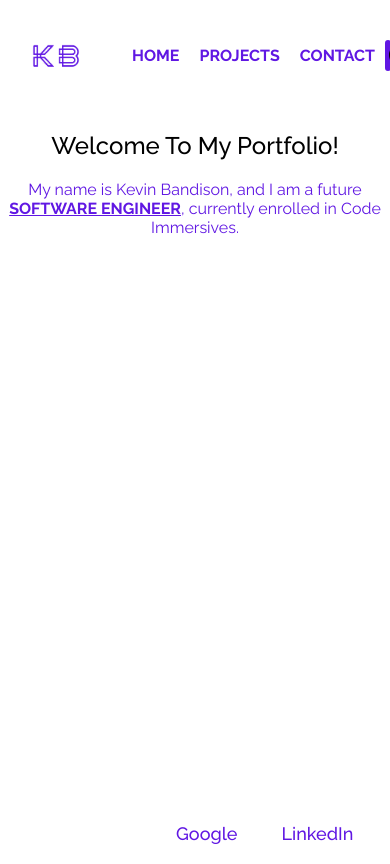
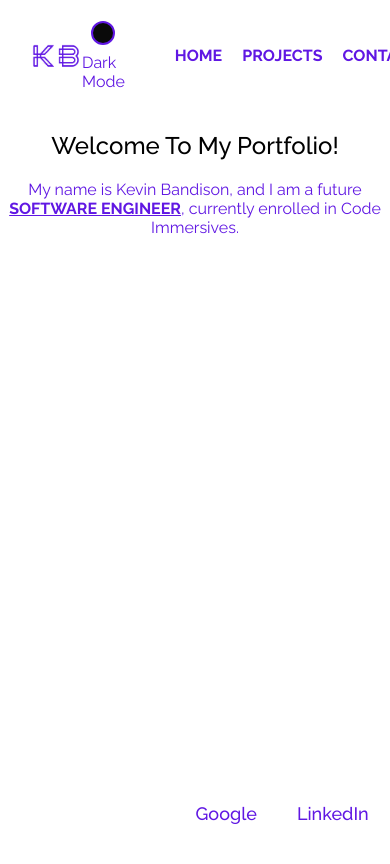
Before and after one commit to Kbandison/my-portfolio, a plain HTML site: page index.html in a window 390 px wide. Shown: the top 864 px of the page. Drawn offline with Linux system fonts and the light colour scheme.

Commit message:
added more style and a dark mode button

```diff
--- a/index.html
+++ b/index.html
@@ -17,6 +17,12 @@
     <header class="header">
       <nav id="top-page">
         <img src="img/KBLogo1purp.png" alt="logo" />
+        <div class="mobile-switch">
+          <div class="mbl-btn"></div>
+          <br />
+          <br />
+          <label>Dark Mode</label>
+        </div>
         <ul class="menu">
           <li class="menu-item">HOME</li>
           <li class="menu-item">PROJECTS</li>
--- a/index.js
+++ b/index.js
@@ -7,6 +7,12 @@ let page = document.querySelector("body");
 let slider = document.querySelector("#switch-btn");
 
 let banner = document.querySelector("#title");
+
+let mobileSwitch = document.querySelector(".mobile-switch");
+
+let mobileButton = document.querySelector(".mbl-btn");
+
+let mobileSwitchLabel = document.querySelector(".mobile-switch label");
 
 button.addEventListener("click", () => {
   button.classList.toggle("dark");
@@ -24,3 +30,24 @@ button.addEventListener("click", () => {
     banner.style.color = "#6017e3";
   }
 });
+
+mobileSwitch.addEventListener("click", () => {
+  mobileSwitch.classList.toggle("dark");
+
+  if (mobileSwitch.classList.contains("dark")) {
+    page.style.backgroundColor = "rgba(10, 10, 10)";
+    page.style.transition = "200ms ease-in-out";
+    button.style.backgroundColor = "rgba(30,30,30)";
+    slider.style.borderColor = "#6017e3";
+    banner.style.color = "white";
+    mobileSwitchLabel.innerText = "Light Mode";
+    mobileButton.style.backgroundColor = "white";
+  } else {
+    page.style.backgroundColor = "rgba(255, 255, 255)";
+    page.style.transition = "200ms ease-in-out";
+    button.style.backgroundColor = "#efecec";
+    banner.style.color = "#6017e3";
+    mobileSwitchLabel.innerText = "Dark Mode";
+    mobileButton.style.backgroundColor = "rgba(10,10,10)";
+  }
+});
--- a/style.css
+++ b/style.css
@@ -84,11 +84,11 @@ span {
 }
 
 footer {
-  /* display: flex;
-  justify-content: center; */
+  display: flex;
+  justify-content: center;
   position: absolute;
   bottom: 0;
-  left: 40vw;
+  left: 45vw;
 }
 
 footer a {
@@ -98,3 +98,48 @@ footer a {
   font-size: large;
   font-weight: 500;
 }
+
+.mbl-btn {
+  border: 2px solid #6017e3;
+  height: 20px;
+  width: 20px;
+  border-radius: 50%;
+  margin-bottom: -15px;
+  background-color: rgba(10, 10, 10);
+}
+
+.mobile-switch {
+  /* border: 10px solid black; */
+  display: flex;
+  flex-direction: column;
+  align-items: center;
+  justify-content: center;
+  display: none;
+}
+
+label {
+  /* margin-bottom: 20px; */
+  margin-top: -15px;
+  /* display: none; */
+}
+
+.mobile-switch label {
+  font-weight: 400;
+}
+
+@media (max-width: 700px) {
+  .switch {
+    display: none;
+  }
+
+  .mobile-switch {
+    display: block;
+    display: flex;
+    flex-direction: column;
+    align-items: center;
+    justify-content: center;
+  }
+
+  body {
+  }
+}
```
